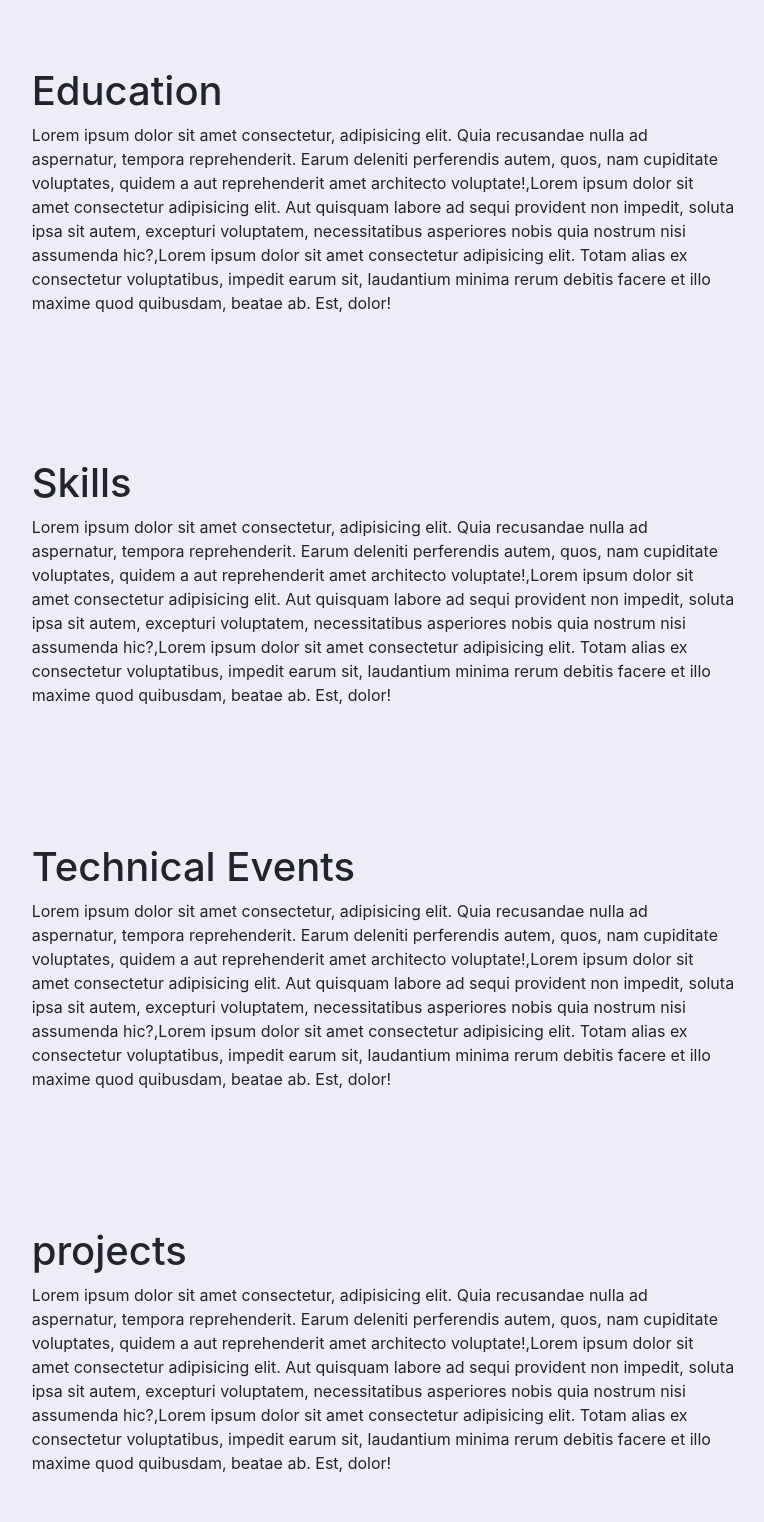
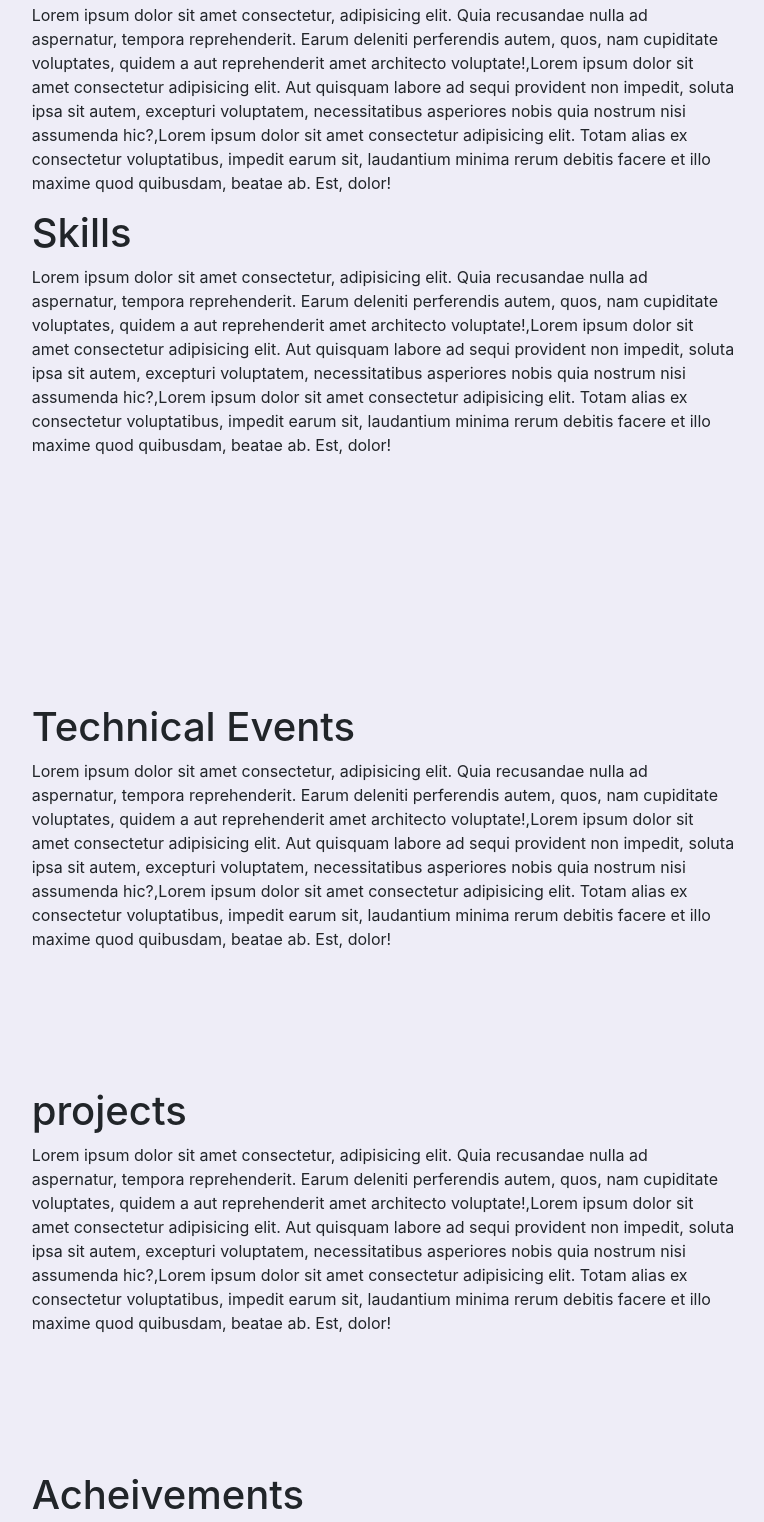
Before and after one commit to sunshine-22/PORTFOLIO, a plain HTML site: page portfolio.html in a window 1280 px wide. Shown: the part 987-2509 px from the top of the page, without its empty margins (470-1234 px from the left). Drawn offline with nearby package versions, Linux system fonts and the light colour scheme.

Commit message:
Update portfolio.html

```diff
--- a/portfolio.html
+++ b/portfolio.html
@@ -79,23 +79,23 @@
                     <h1>About</h1>
                     <p>Lorem ipsum dolor sit amet consectetur, adipisicing elit. Quia recusandae nulla ad aspernatur, tempora reprehenderit. Earum deleniti perferendis autem, quos, nam cupiditate voluptates, quidem a aut reprehenderit amet architecto voluptate!,Lorem ipsum dolor sit amet consectetur adipisicing elit. Aut quisquam labore ad sequi provident non impedit, soluta ipsa sit autem, excepturi voluptatem, necessitatibus asperiores nobis quia nostrum nisi assumenda hic?,Lorem ipsum dolor sit amet consectetur adipisicing elit. Totam alias ex consectetur voluptatibus, impedit earum sit, laudantium minima rerum debitis facere et illo maxime quod quibusdam, beatae ab. Est, dolor!,Lorem ipsum dolor sit amet consectetur adipisicing elit. At perspiciatis culpa saepe. Voluptates molestias dolorem ipsam ex officia atque similique perferendis deleniti nulla sit, quaerat delectus, praesentium necessitatibus? Et, dolorum.</p>
                 </div>
-                <div class="mt-2" id="education" style="padding: 60px;">
+                <div class="mt-2" id="education" style="padding: 60px;position: relative;bottom: 120px;">
                     <h1>Education</h1>
                     <p>Lorem ipsum dolor sit amet consectetur, adipisicing elit. Quia recusandae nulla ad aspernatur, tempora reprehenderit. Earum deleniti perferendis autem, quos, nam cupiditate voluptates, quidem a aut reprehenderit amet architecto voluptate!,Lorem ipsum dolor sit amet consectetur adipisicing elit. Aut quisquam labore ad sequi provident non impedit, soluta ipsa sit autem, excepturi voluptatem, necessitatibus asperiores nobis quia nostrum nisi assumenda hic?,Lorem ipsum dolor sit amet consectetur adipisicing elit. Totam alias ex consectetur voluptatibus, impedit earum sit, laudantium minima rerum debitis facere et illo maxime quod quibusdam, beatae ab. Est, dolor!</p>
                 </div>
-                <div class="mt-2" id="skills" style="padding: 60px;">
+                <div class="mt-2" id="skills" style="padding: 60px;position: relative;bottom: 250px;">
                     <h1>Skills</h1>
                     <p>Lorem ipsum dolor sit amet consectetur, adipisicing elit. Quia recusandae nulla ad aspernatur, tempora reprehenderit. Earum deleniti perferendis autem, quos, nam cupiditate voluptates, quidem a aut reprehenderit amet architecto voluptate!,Lorem ipsum dolor sit amet consectetur adipisicing elit. Aut quisquam labore ad sequi provident non impedit, soluta ipsa sit autem, excepturi voluptatem, necessitatibus asperiores nobis quia nostrum nisi assumenda hic?,Lorem ipsum dolor sit amet consectetur adipisicing elit. Totam alias ex consectetur voluptatibus, impedit earum sit, laudantium minima rerum debitis facere et illo maxime quod quibusdam, beatae ab. Est, dolor!</p>
                 </div>
-                <div class="" id="events" style="padding: 60px;">
+                <div class="" id="events" style="padding: 60px;position: relative;bottom: 140px;">
                     <h1>Technical Events</h1>
                     <p>Lorem ipsum dolor sit amet consectetur, adipisicing elit. Quia recusandae nulla ad aspernatur, tempora reprehenderit. Earum deleniti perferendis autem, quos, nam cupiditate voluptates, quidem a aut reprehenderit amet architecto voluptate!,Lorem ipsum dolor sit amet consectetur adipisicing elit. Aut quisquam labore ad sequi provident non impedit, soluta ipsa sit autem, excepturi voluptatem, necessitatibus asperiores nobis quia nostrum nisi assumenda hic?,Lorem ipsum dolor sit amet consectetur adipisicing elit. Totam alias ex consectetur voluptatibus, impedit earum sit, laudantium minima rerum debitis facere et illo maxime quod quibusdam, beatae ab. Est, dolor!</p>
                 </div>
-                <div class="" id="projects" style="padding: 60px;">
+                <div class="" id="projects" style="padding: 60px;position: relative;bottom: 140px;">
                     <h1>projects</h1>
                     <p>Lorem ipsum dolor sit amet consectetur, adipisicing elit. Quia recusandae nulla ad aspernatur, tempora reprehenderit. Earum deleniti perferendis autem, quos, nam cupiditate voluptates, quidem a aut reprehenderit amet architecto voluptate!,Lorem ipsum dolor sit amet consectetur adipisicing elit. Aut quisquam labore ad sequi provident non impedit, soluta ipsa sit autem, excepturi voluptatem, necessitatibus asperiores nobis quia nostrum nisi assumenda hic?,Lorem ipsum dolor sit amet consectetur adipisicing elit. Totam alias ex consectetur voluptatibus, impedit earum sit, laudantium minima rerum debitis facere et illo maxime quod quibusdam, beatae ab. Est, dolor!</p>
                 </div>
-                <div class="" id="acheivements" style="padding: 60px;">
+                <div class="" id="acheivements" style="padding: 60px;position: relative;bottom: 140px;">
                     <h1>Acheivements</h1>
                     <p>Lorem ipsum dolor sit amet consectetur, adipisicing elit. Quia recusandae nulla ad aspernatur, tempora reprehenderit. Earum deleniti perferendis autem, quos, nam cupiditate voluptates, quidem a aut reprehenderit amet architecto voluptate!,Lorem ipsum dolor sit amet consectetur adipisicing elit. Aut quisquam labore ad sequi provident non impedit, soluta ipsa sit autem, excepturi voluptatem, necessitatibus asperiores nobis quia nostrum nisi assumenda hic?,Lorem ipsum dolor sit amet consectetur adipisicing elit. Totam alias ex consectetur voluptatibus, impedit earum sit, laudantium minima rerum debitis facere et illo maxime quod quibusdam, beatae ab. Est, dolor!</p>
                 </div>
```
